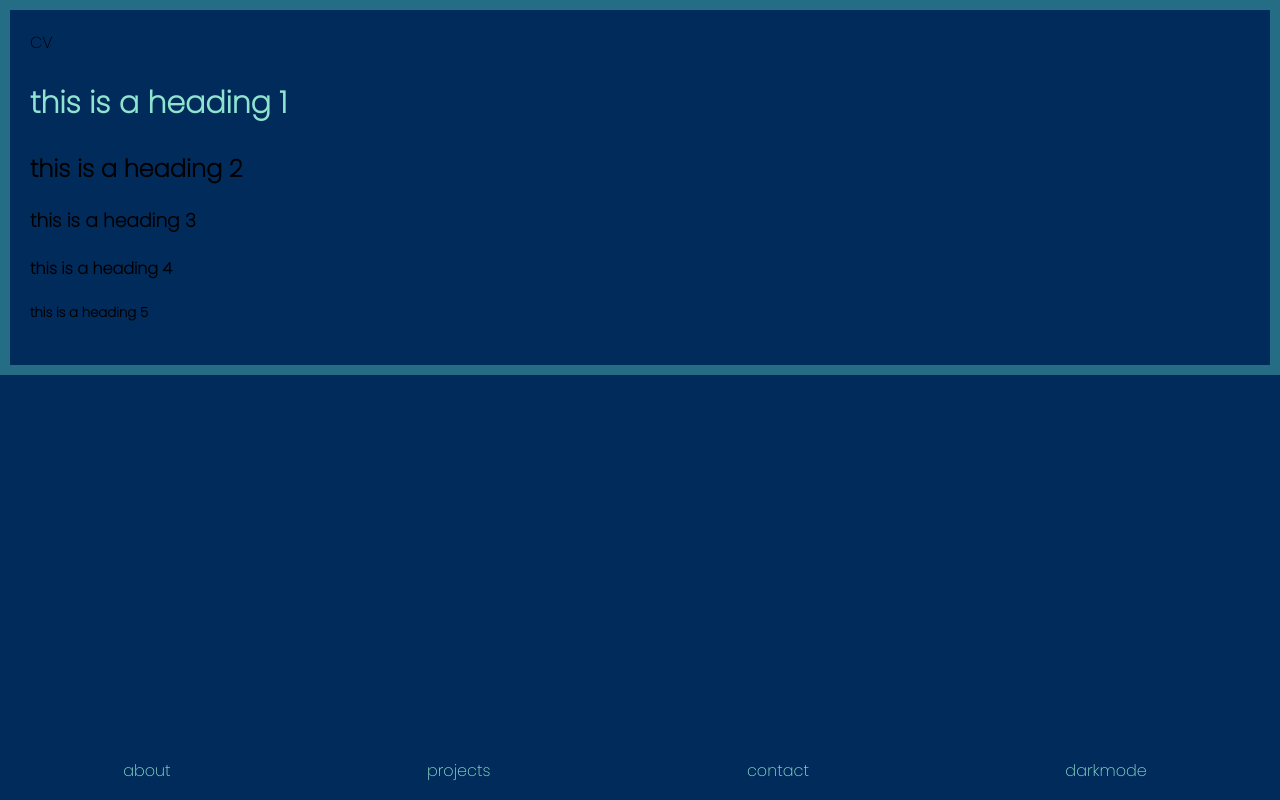
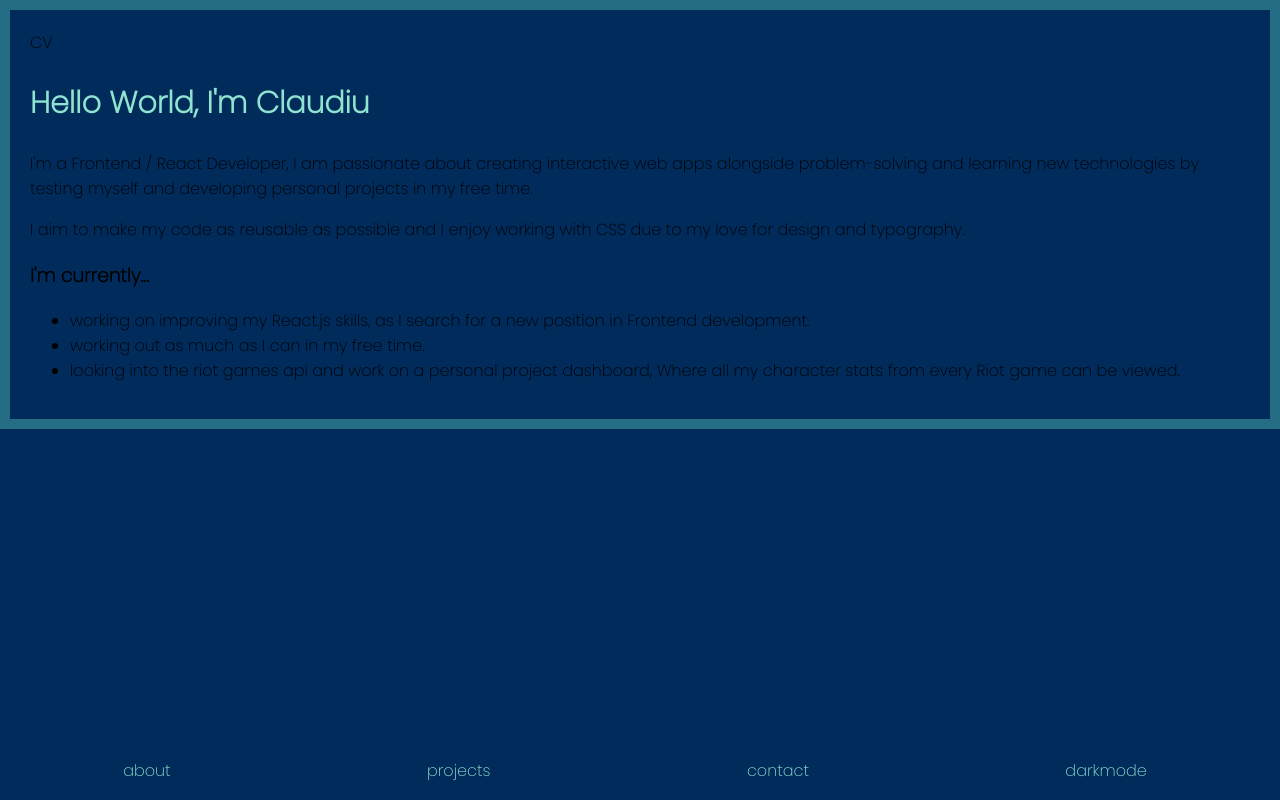
Before and after one commit to VladeanClaudiu/portfolio-website, a React (Vite) app: page / in a window 1280 px wide. Built offline with nearby package versions, Linux system fonts and the light colour scheme.

Commit message:
changed some naming convetions, added some new information and fromat to the about component

```diff
--- a/src/App.jsx
+++ b/src/App.jsx
@@ -1,13 +1,13 @@
 import './App.css'
 import Nav from './components/Nav'
-import Test from './components/Test'
+import About from './components/About'
 
 function App() {
 
   return (
     <section className='app-section'>
       <Nav />
-      <Test />
+      <About />
     </section>
   )
 }
--- /dev/null
+++ b/src/components/About.jsx
@@ -0,0 +1,31 @@
+export default function About() {
+    return (
+        <div className="main-section">
+            <header>
+                <span>CV</span>
+            </header>
+            <main>
+               <h1>Hello World, I'm Claudiu</h1>
+                <p>
+                    I'm a Frontend / React Developer,
+                    I am passionate about creating interactive web apps alongside
+                    problem-solving and learning new technologies by testing myself
+                    and developing personal projects in my free time.
+                </p>
+                <p>
+                    I aim to make my code as reusable as possible and  I enjoy working with CSS due to my love for design and typography.
+                </p>
+                <h3>I'm currently...</h3>
+                <ul>
+                    <li>working on improving my React.js skills, as I search for a new position in Frontend development.</li>
+                    <li>working out as much as I can in my free time.</li>
+                    <li>looking into the riot games api and work on a personal project dashboard,
+                        Where all my character stats from every Riot game can be viewed.</li>
+                </ul>
+            </main>
+
+
+
+        </div>
+    )
+}
--- a/src/components/Test.jsx
+++ /dev/null
@@ -1,14 +0,0 @@
-export default function Test() {
-    return (
-        <div className="main-section">
-            <header>
-                <span>CV</span>
-            </header>
-            <h1>this is a heading 1</h1>
-            <h2>this is a heading 2</h2>
-            <h3>this is a heading 3</h3>
-            <h4>this is a heading 4</h4>
-            <h5>this is a heading 5</h5>
-        </div>
-    )
-}
```
